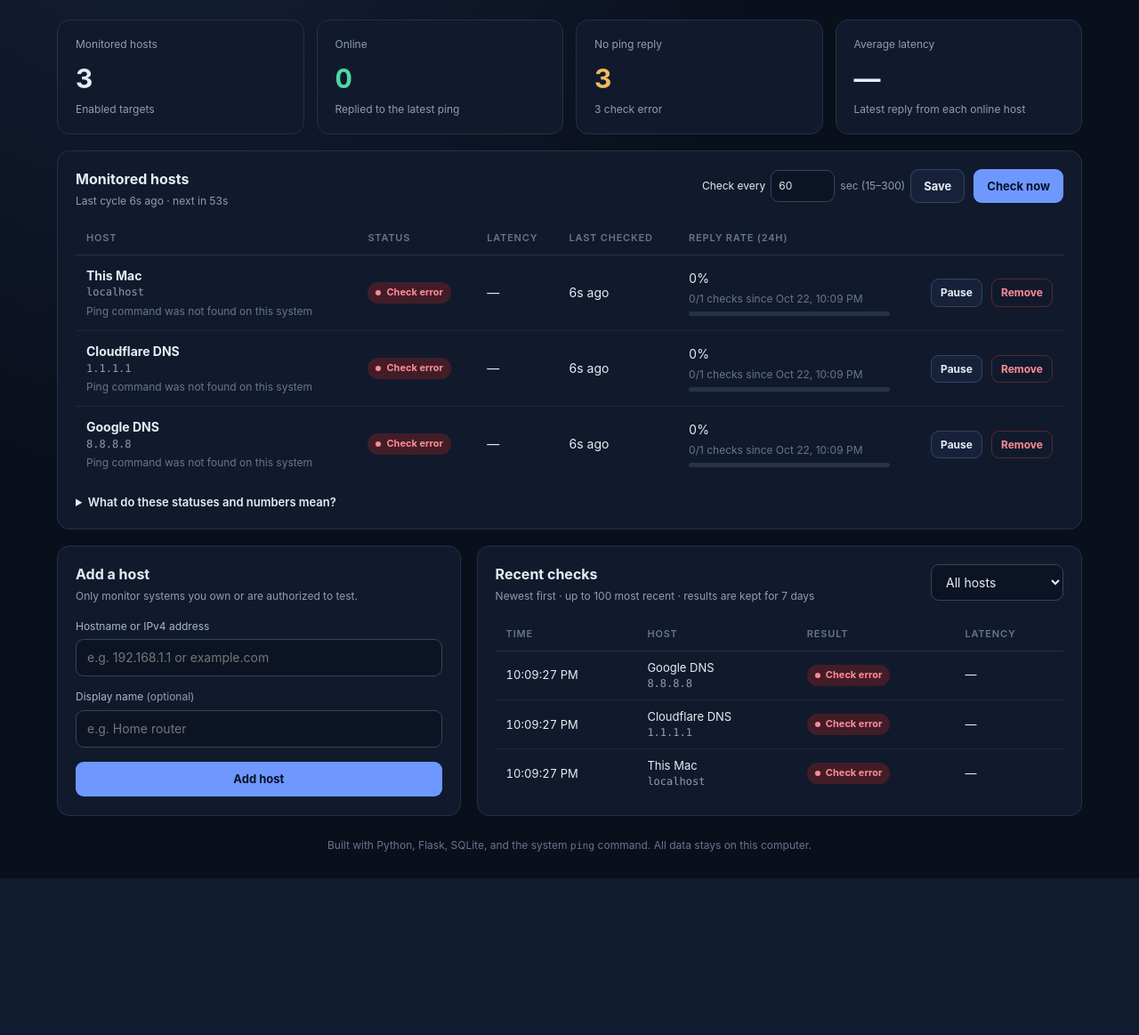
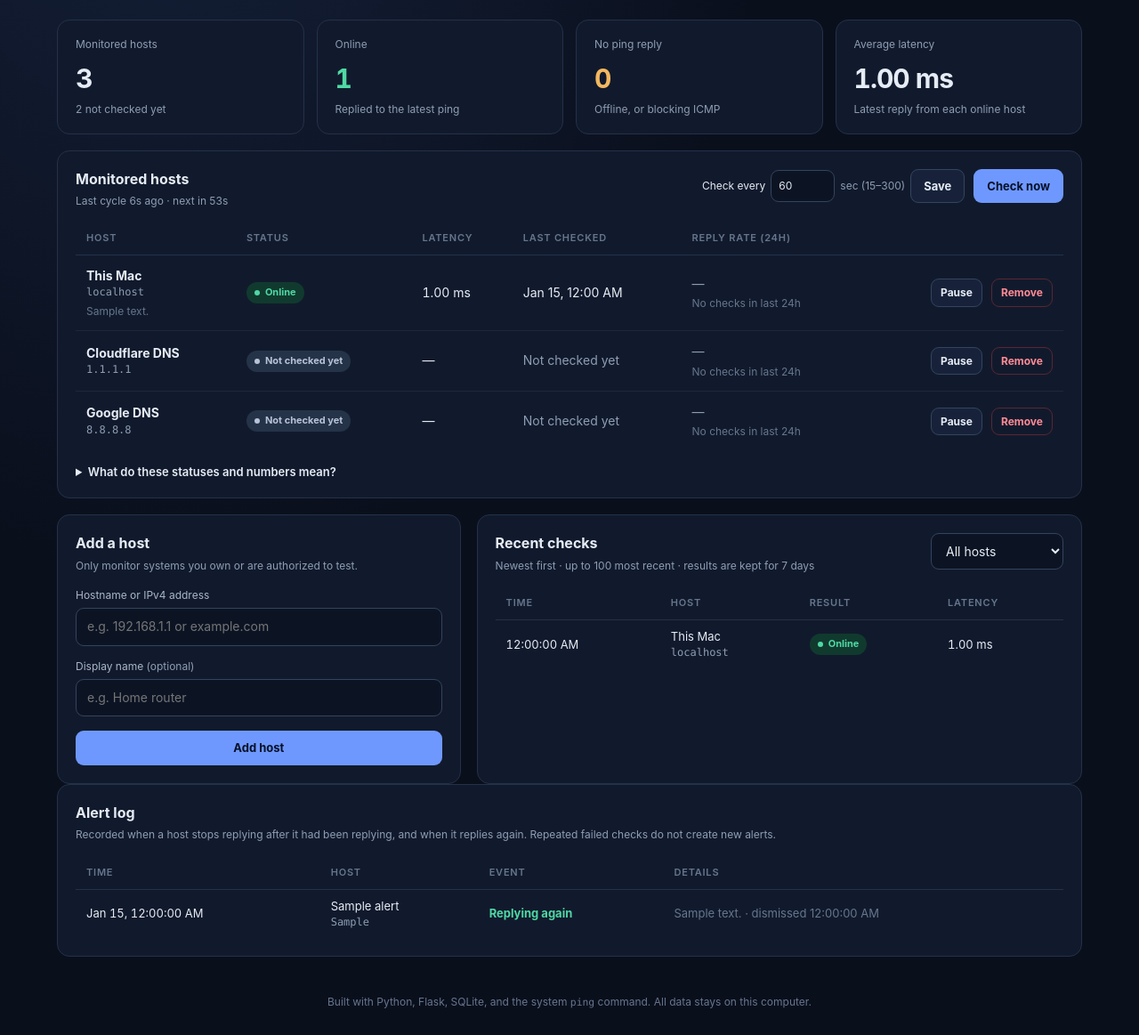
Before and after one commit to pratkcode/Network-Monitor-System, a Flask app: page / in a window 1280 px wide. Shown: the part 135-1298 px from the top of the page at 89% size. Before the commit the page ends 1122 px from the top, so only its background shows below. Run offline with Flask 3, Linux system fonts and the light colour scheme; data comes from the database, SQL or seed files in the repository; tables that the repository leaves empty hold one stand-in row (values such as "Sample post").

Commit message:
Phase 4: Added Alerts

```diff
--- a/app.py
+++ b/app.py
@@ -40,6 +40,14 @@ MAX_PARALLEL_PINGS = 8          # how many hosts are pinged at the same time
 RETENTION_DAYS = 7              # older check results are deleted
 AVAILABILITY_WINDOW_HOURS = 24  # period used for the reply-rate percentage
 MAX_HISTORY_ROWS = 500          # most rows the history view can request at once
+
+# Alerts: raise an alert when a host that was replying stops replying for this
+# many checks in a row. 1 = alert on the first missed reply. 2 or more means a
+# single lost ping packet will not cause an alert (fewer false alarms, but the
+# alert arrives one or more intervals later).
+ALERT_AFTER_FAILURES = 1
+ALERT_DOWN = "down"             # host stopped replying to ping
+ALERT_RECOVERED = "recovered"   # host replied again after a "down" alert
 
 # Possible results of one check
 STATUS_UP = "up"                # an ICMP echo reply came back
@@ -121,6 +129,21 @@ def init_db():
             )
         """)
         db.execute("""
+            CREATE TABLE IF NOT EXISTS alerts (
+                id INTEGER PRIMARY KEY AUTOINCREMENT,
+                target_id INTEGER NOT NULL,
+                host TEXT NOT NULL,       -- copied, so the alert still makes
+                label TEXT NOT NULL,      -- sense if the target is renamed
+                kind TEXT NOT NULL,       -- 'down' or 'recovered'
+                status TEXT NOT NULL,     -- check status that caused the alert
+                detail TEXT,
+                created_at TEXT NOT NULL,
+                last_reply_at TEXT,       -- down: time of the last good reply
+                resolved_at TEXT,         -- down: when the host replied again
+                acknowledged_at TEXT      -- down: when someone dismissed it
+            )
+        """)
+        db.execute("""
             CREATE TABLE IF NOT EXISTS settings (
                 key TEXT PRIMARY KEY,
                 value TEXT NOT NULL
@@ -143,6 +166,7 @@ def init_db():
 
         db.execute("CREATE INDEX IF NOT EXISTS idx_checks_target ON checks(target_id, id)")
         db.execute("CREATE INDEX IF NOT EXISTS idx_checks_time ON checks(checked_at)")
+        db.execute("CREATE INDEX IF NOT EXISTS idx_alerts_target ON alerts(target_id, kind)")
         db.execute(
             "INSERT OR IGNORE INTO settings (key, value) VALUES ('interval_seconds', ?)",
             (str(DEFAULT_INTERVAL_SECONDS),),
@@ -178,11 +202,19 @@ def set_interval_seconds(seconds):
         )
 
 
-def prune_old_checks():
-    """Delete check results older than RETENTION_DAYS."""
+def prune_old_records():
+    """Delete check results and finished alerts older than RETENTION_DAYS.
+
+    Alerts that nobody has dismissed yet are always kept.
+    """
     cutoff = to_iso(utc_now() - timedelta(days=RETENTION_DAYS))
     with get_db() as db:
         db.execute("DELETE FROM checks WHERE checked_at < ?", (cutoff,))
+        db.execute("""
+            DELETE FROM alerts
+            WHERE created_at < ?
+              AND (kind = 'recovered' OR acknowledged_at IS NOT NULL)
+        """, (cutoff,))
 
 
 # ---------------------------------------------------------------------------
@@ -305,6 +337,59 @@ def check_target(target):
     return target, result, to_iso(utc_now())
 
 
+def detect_alert(db, target, result, checked_at):
+    """Record an alert if this check changed the target's state.
+
+    Call this right after the new check has been saved. Returns the kind of
+    alert recorded ('down' or 'recovered'), or None.
+
+    - 'down': the host had been replying, and has now missed
+      ALERT_AFTER_FAILURES checks in a row. Later failures add nothing,
+      so the same alert is never repeated on every failed check.
+    - 'recovered': the host replied again while a 'down' alert was open.
+    """
+    if result.status == STATUS_UP:
+        open_alerts = db.execute(
+            "SELECT id FROM alerts WHERE target_id = ? AND kind = ? AND resolved_at IS NULL",
+            (target["id"], ALERT_DOWN),
+        ).fetchall()
+        if not open_alerts:
+            return None
+        db.execute(
+            "UPDATE alerts SET resolved_at = ? WHERE target_id = ? AND kind = ? AND resolved_at IS NULL",
+            (checked_at, target["id"], ALERT_DOWN),
+        )
+        db.execute(
+            """INSERT INTO alerts (target_id, host, label, kind, status, detail, created_at)
+               VALUES (?, ?, ?, ?, ?, ?, ?)""",
+            (target["id"], target["host"], target["label"], ALERT_RECOVERED,
+             result.status, result.detail, checked_at),
+        )
+        app.logger.warning("RECOVERED: %s (%s) is replying to ping again", target["label"], target["host"])
+        return ALERT_RECOVERED
+
+    # The newest checks for this target, newest first (includes the one just saved).
+    recent = db.execute(
+        "SELECT status, checked_at FROM checks WHERE target_id = ? ORDER BY id DESC LIMIT ?",
+        (target["id"], ALERT_AFTER_FAILURES + 1),
+    ).fetchall()
+    if len(recent) <= ALERT_AFTER_FAILURES:
+        return None  # not enough history: the host has never been seen replying
+    failures, before = recent[:ALERT_AFTER_FAILURES], recent[ALERT_AFTER_FAILURES]
+    if before["status"] != STATUS_UP or any(row["status"] == STATUS_UP for row in failures):
+        return None  # either it was already failing, or it hasn't failed enough times yet
+
+    db.execute(
+        """INSERT INTO alerts (target_id, host, label, kind, status, detail, created_at, last_reply_at)
+           VALUES (?, ?, ?, ?, ?, ?, ?, ?)""",
+        (target["id"], target["host"], target["label"], ALERT_DOWN,
+         result.status, result.detail, checked_at, before["checked_at"]),
+    )
+    app.logger.warning("ALERT: %s (%s) stopped replying to ping: %s",
+                       target["label"], target["host"], result.detail)
+    return ALERT_DOWN
+
+
 def run_checks():
     """Ping every enabled target once and save the results.
 
@@ -340,7 +425,9 @@ def run_checks():
                     (target["id"], checked_at, int(result.status == STATUS_UP),
                      result.latency_ms, result.detail, result.status),
                 )
-                results.append({**target, **result._asdict(), "checked_at": checked_at})
+                alert = detect_alert(db, target, result, checked_at)
+                results.append({**target, **result._asdict(), "checked_at": checked_at,
+                                "alert": alert})
         return results
     finally:
         check_lock.release()
@@ -393,7 +480,7 @@ class MonitorWorker:
         self.last_cycle_started_at = to_iso(utc_now())
         try:
             run_checks()
-            prune_old_checks()
+            prune_old_records()
             self.last_error = None
         except Exception as error:  # keep the worker alive after any error
             app.logger.exception("Monitoring cycle failed")
@@ -465,6 +552,14 @@ def get_availability(db, window_hours=AVAILABILITY_WINDOW_HOURS):
     }
 
 
+def get_active_alerts(db):
+    """'down' alerts that nobody has dismissed yet, newest first."""
+    return [dict(row) for row in db.execute(
+        "SELECT * FROM alerts WHERE kind = ? AND acknowledged_at IS NULL ORDER BY id DESC",
+        (ALERT_DOWN,),
+    )]
+
+
 def get_dashboard_data():
     with get_db() as db:
         targets = db.execute("""
@@ -485,6 +580,7 @@ def get_dashboard_data():
             ORDER BY c.id DESC LIMIT 60
         """).fetchall()
         availability = get_availability(db)
+        active_alerts = get_active_alerts(db)
 
     empty = {"percent": None, "checks": 0, "replies": 0, "first_check_at": None}
     rows = []
@@ -517,6 +613,7 @@ def get_dashboard_data():
             "paused": len(rows) - len(enabled),
             "average_latency_ms": round(sum(latencies) / len(latencies), 2) if latencies else None,
         },
+        "active_alerts": active_alerts,
         "monitor": monitor_worker.snapshot(),
         "availability_window_hours": AVAILABILITY_WINDOW_HOURS,
         "retention_days": RETENTION_DAYS,
@@ -615,6 +712,46 @@ def api_history():
     return jsonify({"checks": rows, "limit": limit, "retention_days": RETENTION_DAYS})
 
 
+@app.get("/api/alerts")
+def api_alerts():
+    """Active (not dismissed) alerts, plus the recent alert log. ?limit=50"""
+    raw_limit = request.args.get("limit", "50")
+    limit = int(raw_limit) if raw_limit.isdigit() else 0
+    if not 1 <= limit <= MAX_HISTORY_ROWS:
+        return jsonify({"error": f"limit must be a number from 1 to {MAX_HISTORY_ROWS}."}), 400
+    with get_db() as db:
+        events = [dict(row) for row in db.execute(
+            "SELECT * FROM alerts ORDER BY created_at DESC, id DESC LIMIT ?", (limit,))]
+        active = get_active_alerts(db)
+    return jsonify({"active": active, "events": events, "limit": limit,
+                    "alert_after_failures": ALERT_AFTER_FAILURES})
+
+
+@app.post("/api/alerts/<int:alert_id>/acknowledge")
+def acknowledge_alert(alert_id):
+    """Dismiss one alert from the dashboard. It stays in the alert log."""
+    with get_db() as db:
+        row = db.execute("SELECT kind FROM alerts WHERE id = ?", (alert_id,)).fetchone()
+        if row is None:
+            return jsonify({"error": "Alert not found."}), 404
+        db.execute(
+            "UPDATE alerts SET acknowledged_at = ? WHERE id = ? AND acknowledged_at IS NULL",
+            (to_iso(utc_now()), alert_id),
+        )
+    return jsonify({"message": "Alert dismissed."})
+
+
+@app.post("/api/alerts/acknowledge-all")
+def acknowledge_all_alerts():
+    with get_db() as db:
+        cursor = db.execute(
+            "UPDATE alerts SET acknowledged_at = ? WHERE kind = ? AND acknowledged_at IS NULL",
+            (to_iso(utc_now()), ALERT_DOWN),
+        )
+        count = cursor.rowcount
+    return jsonify({"message": f"Dismissed {count} alert(s).", "dismissed": count})
+
+
 @app.post("/api/checks")
 def api_check_now():
     """Run a check cycle immediately (the "Check now" button)."""
@@ -677,6 +814,7 @@ def add_target():
 def delete_target(target_id):
     with get_db() as db:
         db.execute("DELETE FROM checks WHERE target_id = ?", (target_id,))
+        db.execute("DELETE FROM alerts WHERE target_id = ?", (target_id,))
         result = db.execute("DELETE FROM targets WHERE id = ?", (target_id,))
         deleted = result.rowcount
     if deleted == 0:
--- a/static/app.js
+++ b/static/app.js
@@ -13,7 +13,11 @@ const state = {
   lastSuccessAt: null,       // when the server last answered
   connected: true,
   polling: false,
+  pollAgain: false,          // something changed while a refresh was running
   pending: new Set(),        // target ids with an action in progress
+  knownAlertIds: null,       // active alert ids seen on the previous refresh
+  lastRenderedAlerts: "",
+  lastRenderedAlertLog: "",
 };
 
 // ---------------------------------------------------------------------------
@@ -67,6 +71,13 @@ function formatDateTime(iso) {
     : date.toLocaleString([], {month: "short", day: "numeric", hour: "2-digit", minute: "2-digit"});
 }
 
+// Like formatDateTime, but with seconds (useful for short outages).
+function formatDateTimeSeconds(iso) {
+  const date = new Date(iso);
+  return Number.isNaN(date.getTime()) ? "—"
+    : date.toLocaleString([], {month: "short", day: "numeric", hour: "2-digit", minute: "2-digit", second: "2-digit"});
+}
+
 // "just now", "42s ago", "5m ago", "3h ago", or a date for older times.
 function timeAgo(iso) {
   const seconds = Math.round((Date.now() - new Date(iso).getTime()) / 1000);
@@ -82,6 +93,15 @@ function timeUntil(iso) {
   const seconds = Math.round((new Date(iso).getTime() - Date.now()) / 1000);
   if (Number.isNaN(seconds)) return "";
   return seconds <= 0 ? "any moment" : `in ${seconds}s`;
+}
+
+// "45s", "12m", "3h 5m" between two timestamps.
+function formatDuration(fromIso, toIso) {
+  const seconds = Math.max(0, Math.round((new Date(toIso) - new Date(fromIso)) / 1000));
+  if (Number.isNaN(seconds)) return "—";
+  if (seconds < 60) return `${seconds}s`;
+  if (seconds < 3600) return `${Math.round(seconds / 60)}m`;
+  return `${Math.floor(seconds / 3600)}h ${Math.round((seconds % 3600) / 60)}m`;
 }
 
 // A <time> element whose "x ago" text is refreshed every second by tick().
@@ -275,6 +295,71 @@ function renderHistory(data) {
     </tr>`).join("");
 }
 
+function hostName(item) {
+  return item.label !== item.host ? `${item.label} (${item.host})` : item.host;
+}
+
+function alertItem(alert) {
+  const failure = (STATUS_BADGES[alert.status] || [null, "No reply"])[1];
+  const lastReply = alert.last_reply_at ? ` · last reply ${escapeHtml(formatDateTimeSeconds(alert.last_reply_at))}` : "";
+  const stateLine = alert.resolved_at
+    ? `✓ Replying again since ${escapeHtml(formatClock(alert.resolved_at))} (no reply for about ${formatDuration(alert.created_at, alert.resolved_at)})`
+    : `Still not replying · started ${relativeTime(alert.created_at)}`;
+  return `<li class="alert-item ${alert.resolved_at ? "resolved" : ""}">
+    <div>
+      <div class="alert-title">${escapeHtml(hostName(alert))} stopped replying to ping</div>
+      <div class="alert-meta">${failure} at ${escapeHtml(formatDateTimeSeconds(alert.created_at))}${lastReply} · ${escapeHtml(alert.detail)}</div>
+      <div class="alert-state">${stateLine}</div>
+    </div>
+    <button type="button" class="btn btn-secondary btn-small" data-alert-id="${alert.id}"
+      aria-label="Dismiss alert for ${escapeHtml(alert.label)}">Dismiss</button>
+  </li>`;
+}
+
+function renderAlerts(active) {
+  // Pop up a toast for alerts that appeared since the last refresh.
+  // (Not on first page load, so old alerts don't all pop up at once.)
+  if (state.knownAlertIds) {
+    const fresh = active.filter(a => !state.knownAlertIds.has(a.id));
+    if (fresh.length) {
+      const more = fresh.length > 1 ? ` (+${fresh.length - 1} more)` : "";
+      showToast(`⚠ ${fresh[0].label} stopped replying to ping.${more}`, "warn");
+    }
+  }
+  state.knownAlertIds = new Set(active.map(a => a.id));
+  document.title = active.length ? `(${active.length}) Network Monitor` : "Network Monitor";
+
+  const key = JSON.stringify(active);
+  if (key === state.lastRenderedAlerts) return;
+  state.lastRenderedAlerts = key;
+  $("alerts").hidden = active.length === 0;
+  $("alerts-dismiss-all").hidden = active.length < 2;
+  $("alerts-title").textContent = active.length === 1 ? "Active alert" : `Active alerts (${active.length})`;
+  $("alerts-list").innerHTML = active.map(alertItem).join("");
+}
+
+function renderAlertLog(data) {
+  const key = JSON.stringify(data.events);
+  if (key === state.lastRenderedAlertLog) return;
+  state.lastRenderedAlertLog = key;
+  if (!data.events.length) {
+    $("alert-log").innerHTML = `<tr><td colspan="4" class="empty"><strong>No alerts yet</strong>An alert is recorded when a host that was replying stops replying.</td></tr>`;
+    return;
+  }
+  $("alert-log").innerHTML = data.events.map(e => {
+    const event = e.kind === "down"
+      ? '<span class="event-down">Stopped replying</span>'
+      : '<span class="event-recovered">Replying again</span>';
+    const dismissed = e.acknowledged_at ? ` · dismissed ${escapeHtml(formatClock(e.acknowledged_at))}` : "";
+    return `<tr>
+      <td class="num">${escapeHtml(formatDateTimeSeconds(e.created_at))}</td>
+      <td><div>${escapeHtml(e.label)}</div>${e.label !== e.host ? `<div class="host-address">${escapeHtml(e.host)}</div>` : ""}</td>
+      <td>${event}</td>
+      <td class="sub">${escapeHtml(e.detail)}${dismissed}</td>
+    </tr>`;
+  }).join("");
+}
+
 function renderInterval(monitor) {
   // Don't overwrite the box while the user is typing in it.
   if (document.activeElement !== $("interval")) $("interval").value = monitor.interval_seconds;
@@ -283,6 +368,7 @@ function renderInterval(monitor) {
 function renderStatus(data) {
   state.status = data;
   renderCards(data.summary);
+  renderAlerts(data.active_alerts);
   renderTargets(data.targets);
   renderHistoryFilter(data.targets);
   renderInterval(data.monitor);
@@ -307,6 +393,10 @@ function historyUrl() {
   return `/api/history?limit=${HISTORY_LIMIT}${target ? `&target_id=${encodeURIComponent(target)}` : ""}`;
 }
 
+async function loadAlertLog() {
+  renderAlertLog(await requestJson("/api/alerts?limit=50"));
+}
+
 async function loadHistory() {
   try {
     renderHistory(await requestJson(historyUrl()));
@@ -322,10 +412,13 @@ async function loadHistory() {
 
 // Re-read saved results from the server. This never sends pings.
 async function poll() {
-  if (state.polling) return;
+  if (state.polling) {
+    state.pollAgain = true;  // run once more when the current refresh ends
+    return;
+  }
   state.polling = true;
   try {
-    const [status] = await Promise.all([requestJson("/api/status"), loadHistory()]);
+    const [status] = await Promise.all([requestJson("/api/status"), loadHistory(), loadAlertLog()]);
     renderStatus(status);
     if (!state.connected) showToast("Reconnected to the monitoring server.");
     state.connected = true;
@@ -340,6 +433,10 @@ async function poll() {
     renderMonitorPill();
   } finally {
     state.polling = false;
+    if (state.pollAgain) {
+      state.pollAgain = false;
+      poll();
+    }
   }
 }
 
@@ -347,7 +444,8 @@ function showLoadError(message) {
   const html = (cols) => `<tr><td colspan="${cols}" class="empty"><strong>Could not load data</strong>${escapeHtml(message)}</td></tr>`;
   $("targets").innerHTML = html(6);
   $("history").innerHTML = html(4);
-  state.lastRenderedTargets = state.lastRenderedHistory = "";
+  $("alert-log").innerHTML = html(4);
+  state.lastRenderedTargets = state.lastRenderedHistory = state.lastRenderedAlertLog = "";
 }
 
 // ---------------------------------------------------------------------------
@@ -365,7 +463,7 @@ async function checkNow({quiet = false} = {}) {
   button.innerHTML = '<span class="spinner" aria-hidden="true"></span>Checking…';
   try {
     renderStatus(await sendJson("/api/checks", "POST"));
-    await loadHistory();
+    await Promise.all([loadHistory(), loadAlertLog()]);
     if (!quiet) showToast("Check complete.");
   } catch (error) {
     if (error.status === 409) {
@@ -451,7 +549,7 @@ async function handleTargetAction(event) {
   if (!target || state.pending.has(id)) return;
 
   if (button.dataset.action === "remove" &&
-      !confirm(`Remove "${target.label}" and all of its saved check history?`)) {
+      !confirm(`Remove "${target.label}" and all of its saved check history and alerts?`)) {
     return;
   }
 
@@ -487,6 +585,29 @@ $("history-filter").addEventListener("change", () => {
   loadHistory().catch(reportActionError);
 });
 $("banner-close").addEventListener("click", hideBanner);
+$("alerts-list").addEventListener("click", async (event) => {
+  const button = event.target.closest("button[data-alert-id]");
+  if (!button) return;
+  button.disabled = true;
+  try {
+    await sendJson(`/api/alerts/${button.dataset.alertId}/acknowledge`, "POST");
+  } catch (error) {
+    reportActionError(error);
+  }
+  await poll();
+});
+$("alerts-dismiss-all").addEventListener("click", async () => {
+  $("alerts-dismiss-all").disabled = true;
+  try {
+    const data = await sendJson("/api/alerts/acknowledge-all", "POST");
+    showToast(data.message);
+  } catch (error) {
+    reportActionError(error);
+  } finally {
+    $("alerts-dismiss-all").disabled = false;
+  }
+  await poll();
+});
 
 poll();
 setInterval(poll, POLL_MS);
--- a/static/style.css
+++ b/static/style.css
@@ -266,3 +266,31 @@ footer { text-align: center; color: var(--text-faint); font-size: 12px; padding:
 
 /* Toast variants */
 .toast-error { border-color: #6b2a37; background: var(--bad-bg); color: #ffd3d8; }
+
+/* ---------- Alerts ---------- */
+.alerts {
+  margin-bottom: 18px; padding: 16px 18px; border-radius: var(--radius);
+  border: 1px solid #6a4a1c; background: linear-gradient(180deg, #2a2010, var(--surface));
+}
+.alerts[hidden] { display: none; }
+.alerts-heading { display: flex; align-items: center; justify-content: space-between; gap: 12px; margin-bottom: 10px; }
+.alerts-heading h2 { margin: 0; font-size: 15px; color: var(--warn); }
+.alerts-list { list-style: none; margin: 0; padding: 0; display: grid; gap: 8px; }
+.alert-item {
+  display: flex; align-items: center; justify-content: space-between; gap: 14px;
+  padding: 11px 14px; border-radius: var(--radius-sm);
+  background: rgba(0, 0, 0, 0.25); border-left: 3px solid var(--warn);
+}
+.alert-item.resolved { border-left-color: var(--up); }
+.alert-title { font-weight: 650; }
+.alert-meta { font-size: 12px; color: var(--text-muted); margin-top: 2px; }
+.alert-state { font-size: 12px; font-weight: 650; margin-top: 4px; color: var(--warn); }
+.alert-item.resolved .alert-state { color: var(--up); }
+.event-down { color: var(--warn); font-weight: 650; }
+.event-recovered { color: var(--up); font-weight: 650; }
+
+@media (max-width: 680px) {
+  .alert-item { flex-direction: column; align-items: flex-start; }
+  .alert-log .history-table th:nth-child(4), .alert-log .history-table td:nth-child(4) { display: none; }
+}
+.toast-warn { border-color: #6a4a1c; background: var(--warn-bg); color: #ffe2b5; }
--- a/templates/index.html
+++ b/templates/index.html
@@ -27,6 +27,15 @@
       <span id="banner-text"></span>
       <button type="button" id="banner-close" class="icon-btn" aria-label="Dismiss message">✕</button>
     </div>
+
+    <!-- Active alerts: hosts that stopped replying (filled in by app.js) -->
+    <section id="alerts" class="alerts" aria-labelledby="alerts-title" aria-live="polite" hidden>
+      <div class="alerts-heading">
+        <h2 id="alerts-title">Active alerts</h2>
+        <button type="button" id="alerts-dismiss-all" class="btn btn-secondary btn-small">Dismiss all</button>
+      </div>
+      <ul id="alerts-list" class="alerts-list"></ul>
+    </section>
 
     <!-- Summary cards -->
     <section class="cards" aria-label="Summary">
@@ -148,6 +157,26 @@
       </section>
     </div>
 
+    <!-- Alert log -->
+    <section class="panel alert-log" aria-labelledby="alert-log-title">
+      <div class="panel-heading">
+        <div>
+          <h2 id="alert-log-title">Alert log</h2>
+          <p class="muted">Recorded when a host stops replying after it had been replying, and when it replies again. Repeated failed checks do not create new alerts.</p>
+        </div>
+      </div>
+      <div class="history-wrap">
+        <table class="history-table">
+          <thead>
+            <tr><th scope="col">Time</th><th scope="col">Host</th><th scope="col">Event</th><th scope="col">Details</th></tr>
+          </thead>
+          <tbody id="alert-log">
+            <tr><td colspan="4" class="empty"><span class="spinner" aria-hidden="true"></span> Loading alerts…</td></tr>
+          </tbody>
+        </table>
+      </div>
+    </section>
+
     <footer>Built with Python, Flask, SQLite, and the system <code>ping</code> command. All data stays on this computer.</footer>
   </main>
 
```
Also changed, not shown: tests/test_phase2_monitoring.py (+1 -1 lines), tests/test_phase4_alerts.py (added, +230 -0 lines), README.md.
